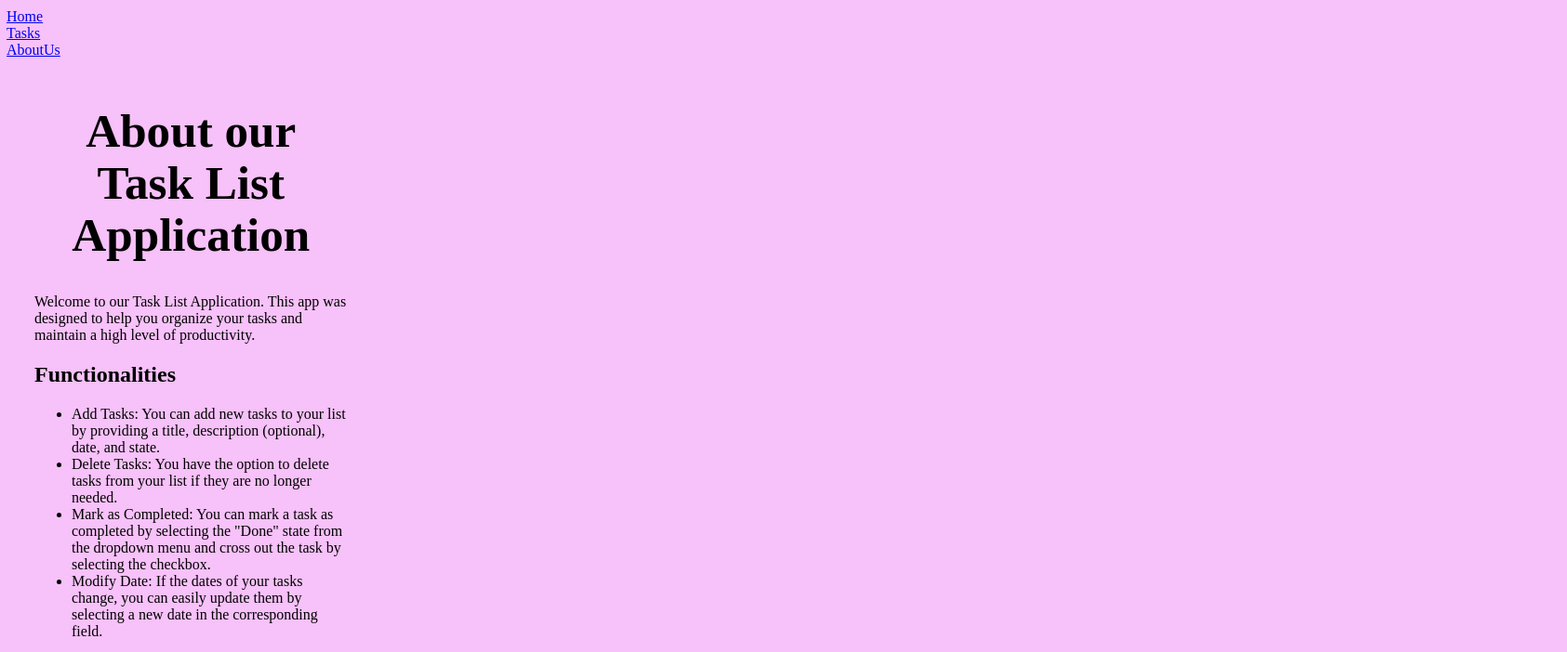
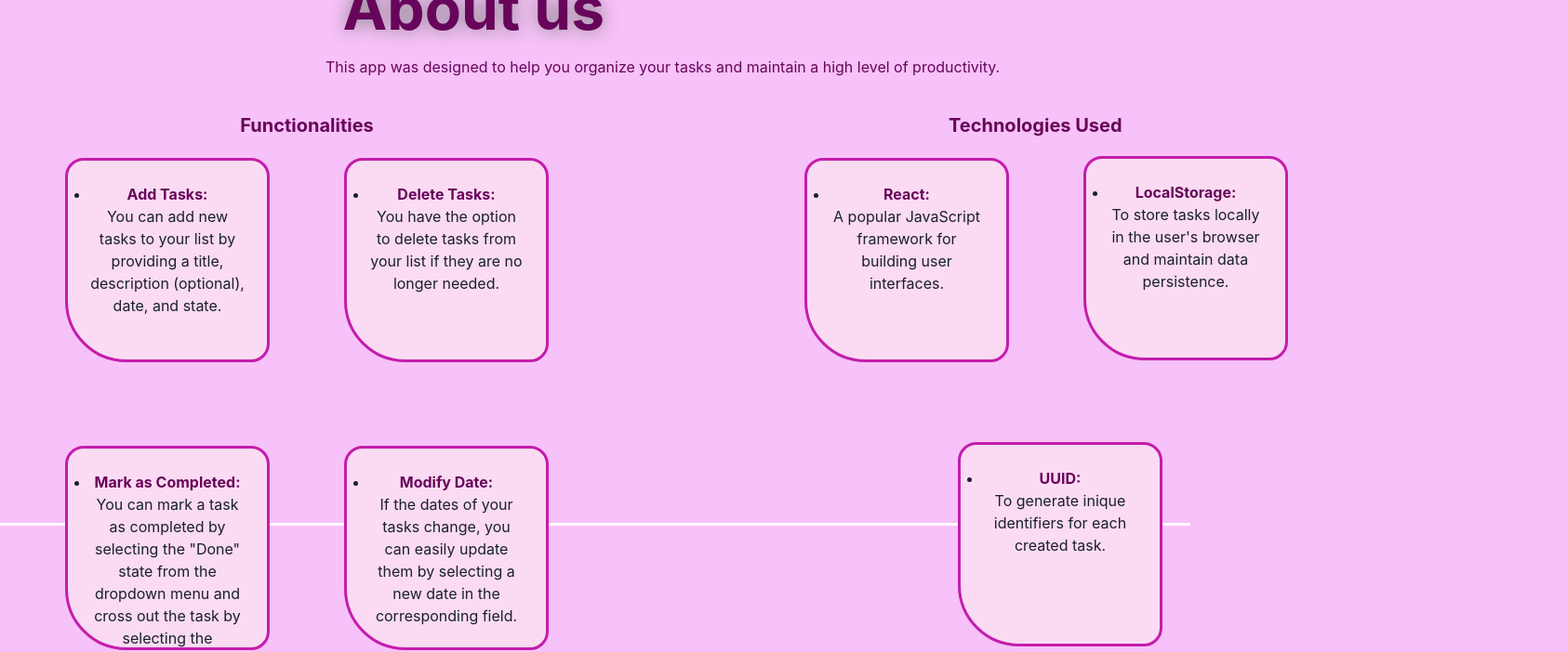
Before and after one commit to Luzsierra07/my-react-task-list, a React (Vite) app: page /AboutUs in a window 1280 px wide. Shown: the part 240-942 px from the top of the page at 93% size, 1685 px wide, since content can reach past the window. Built offline with nearby package versions, Linux system fonts and the light colour scheme.

Commit message:
estilos chakras ui agregados

```diff
--- a/package.json
+++ b/package.json
@@ -10,6 +10,10 @@
     "preview": "vite preview"
   },
   "dependencies": {
+    "@chakra-ui/react": "^2.8.0",
+    "@emotion/react": "^11.11.1",
+    "@emotion/styled": "^11.11.0",
+    "framer-motion": "^10.13.1",
     "react": "^18.2.0",
     "react-dom": "^18.2.0",
     "react-router-dom": "^6.14.2",
--- a/src/App.css
+++ b/src/App.css
@@ -1,14 +1,22 @@
+html{
+  background-color: rgb(247, 193, 249);
+}
 body {
   padding: 3px;
   display: grid;
   justify-content:center;
   background-color: rgb(247, 193, 249);
+
+
+
 }
 
 .header {
   color: #67055a;
   border: 3px solid #c41dab;
   width: 1340px;
+  right: 100px;
+  justify-content:center;
 }
 
 .target {
@@ -17,11 +25,10 @@ body {
   border: 2px solid #c41dab;
   border-radius: 20px;
   margin-bottom: 5px;
-  background-color: white;
+  background-color: rgb(250, 219, 243);
   border-bottom-left-radius: 30%;
   position:relative;
-  top: 150px;
-
+  top: 270px;
 }
 .container {
 
@@ -30,11 +37,13 @@ body {
   grid-template-rows: 60%;
   position:relative;
   left: 70px;
+  min-width: 100vh;
+  width: 100vw;
 }
 
 .btn{
-  position: relative;
-  top: 100px;
+  position: absolute;
+  top: 165px;
   left: 130px;
   color: white;
   background-color: rgb(222, 42, 201);
@@ -46,7 +55,8 @@ body {
   text-align:center;
   line-height: 0.5;
   position: relative;
-  top: 1px;
+  top: 20px;
+  font-weight: bold;
 
 }
 
@@ -61,22 +71,22 @@ body {
 .date{
   position: relative;
   top: 20px;
-  right: 10px;
+  right: 20px;
   color: #67055a;
 }
 
 select {
   color: #67055a;
-  position: relative;
-  top: 30px;
-  left: 65px;
+  position: absolute;
+  top: 120px;
+  right: 25px;
 }
 
 .ste{
   color: #67055a;
-  position: relative;
-  top: 30px;
-  left: 50px;
+  position: absolute;
+  top: 120px;
+  right:150px;
 }
 
 .Add {
@@ -87,20 +97,20 @@ select {
   color: white;
   background-color: rgb(222, 42, 201);
   border-radius: 10px;
-  margin-top: 60px;
+  margin-top: 190px;
 }
 
 .checked {
   color: #67055a;
-  position: relative;
-  top: 60px;
+  position: absolute;
+  top: 165px;
   left: 60px;
 
 }
 .cbox {
-  position: relative;
-  top: 60px;
-  left: 0px;
+  position: absolute;
+  top: 170px;
+  left: 40px;
   vertical-align: middle;
 }
 .help-text{
@@ -110,6 +120,8 @@ select {
 .form-container {
   max-width: 400px;
   margin: 0 auto;
+  position: absolute;
+  left: 5px;
 }
 
 .form-container label {
@@ -128,10 +140,12 @@ select {
   border-bottom: 1px solid #ccc;
   border-radius: 10px;
   outline: none;
+
 }
 
 .form-container textarea {
   resize: vertical;
+
 }
 
 .form-container .help-text {
@@ -156,5 +170,9 @@ select {
 .checked-title {
   text-decoration: line-through;
   vertical-align: top;
-
 }
+.description{
+  position: relative;
+  top: 30px;
+  text-align: center;
+}
--- a/src/App.jsx
+++ b/src/App.jsx
@@ -1,5 +1,6 @@
 import React from "react"
 import { BrowserRouter, Route, Routes } from "react-router-dom";
+import {ChakraProvider,Box} from "@chakra-ui/react";
 import Menu from "./Components/Menu";
 import Home from "./Components/Home";
 import Tasks from "./Components/Tasks";
@@ -8,23 +9,34 @@ import Header from "./Components/Header";
 import './App.css';
 
 
+
 function App() {
 
 
   return (
-    <>
+    <ChakraProvider>
+      <Box
+      backgroundPosition="center" backgroundColor="rgb(247, 193, 249)"
+      h="100vh" w="100vw">
     <BrowserRouter>
+    <Box marginInline="70px">
        <Header />
+       </Box>
        <Menu/>
     <div className="container">
      <Routes>
+
         <Route path="/" exact element={<Home/>} />
         <Route path="/Tasks" element={<Tasks/>} />
         <Route path="/AboutUs" element={<AboutUs/>} />
+
       </Routes>
     </div>
+
     </BrowserRouter>
-    </>
+
+    </Box>
+    </ChakraProvider>
   )
 }
 
--- a/src/Components/AboutUs.jsx
+++ b/src/Components/AboutUs.jsx
@@ -1,25 +1,150 @@
 import React from "react";
+import {Box} from "@chakra-ui/react";
 
 const AboutUs = () => {
+    const innerBoxStyles = {
+        display: 'flex',
+        alignItems: 'center',
+        justifyContent: 'center',
+        textAlign: 'center',
+        color: '#67055a',
+        textShadow: '0 0 20px grey',
+        fontSize: '20px',}
     return (
     <div>
-        <h1>About our Task List Application</h1>
-        <p>Welcome to our Task List Application. This app was designed to help you organize your tasks and maintain a high level of productivity.</p>
+        <Box
+        position="absolute"
+        bottom="1420px"
+        right="700px"
+        fontWeight="bold"
+        fontSize="10px"
+        sx={innerBoxStyles} >
+
+        <h1>About us</h1>
+        </Box>
+        <Box  textAlign="center"
+         position="absolute" left="280px"
+         marginTop="90px" color="#67055a">
+        <p>This app was designed to help you organize your tasks and maintain a high level of productivity.</p>
+        </Box>
+        <Box textAlign="center" color="#67055a"
+        fontWeight="bold" fontSize="20px"
+        marginTop="150px"
+        >
         <h2>Functionalities</h2>
+        </Box>
         <ul>
-            <li>Add Tasks: You can add new tasks to your list by providing a title, description (optional), date, and state.</li>
-            <li>Delete Tasks: You have the option to delete tasks from your list if they are no longer needed.</li>
-            <li>Mark as Completed: You can mark a task as completed by selecting the "Done" state from the dropdown menu and cross out the task by selecting the checkbox.</li>
-            <li>Modify Date: If the dates of your tasks change, you can easily update them by selecting a new date in the corresponding field.</li>
+        <Box display="grid" gridTemplateColumns="repeat(2, 1fr)" gap={20}>
+            <Box
+            marginTop="20px"
+            p={6}
+            textAlign="center"
+            width="220px"
+            height="220px"
+            border="3px solid #c41dab"
+            borderRadius="20px"
+            marginBottom="10px"
+            bg="rgb(250, 219, 243)"
+            borderBottomLeftRadius="30%">
+            <li> <Box fontWeight="bold" color="#67055a">Add Tasks:</Box> You can add new tasks to your list by providing a title, description (optional), date, and state.</li>
+            </Box>
+
+            <Box
+            marginTop="20px"
+            border="3px solid #c41dab"
+            borderRadius="20px"
+            marginBottom="5px"
+            bg="rgb(250, 219, 243)"
+            borderBottomLeftRadius="30%"
+            p={6}
+            textAlign="center"
+            width="220px"
+            height="220px">
+            <li><Box fontWeight="bold" color="#67055a">Delete Tasks:</Box> You have the option to delete tasks from your list if they are no longer needed.</li>
+            </Box>
+
+            <Box
+             border="3px solid #c41dab"
+             borderRadius="20px"
+            marginBottom="5px"
+            bg="rgb(250, 219, 243)"
+            borderBottomLeftRadius="30%"
+             p={6}
+             textAlign="center"
+             width="220px"
+            height="220px">
+            <li> <Box fontWeight="bold" color="#67055a">Mark as Completed: </Box>You can mark a task as completed by selecting the "Done" state from the dropdown menu and cross out the task by selecting the checkbox.</li>
+            </Box>
+
+            <Box
+            border="3px solid #c41dab"
+            borderRadius="20px"
+            marginBottom="5px"
+            bg="rgb(250, 219, 243)"
+            borderBottomLeftRadius="30%"
+            p={6}
+            textAlign="center"
+            width="220px"
+            height="220px">
+            <li><Box fontWeight="bold" color="#67055a">Modify Date: </Box>If the dates of your tasks change, you can easily update them by selecting a new date in the corresponding field.</li>
+            </Box>
+         </Box>
         </ul>
+        <Box position="relative" bottom="585px" color="#67055a"
+        fontWeight="bold" fontSize="20px" left="950px"
+        >
         <h2>Technologies Used</h2>
-        <p>Our Task List Application was developed using the following technologies:</p>
+        </Box>
+
         <ul>
-            <li>React: A popular JavaScript framework for building user interfaces.</li>
-            <li>LocalStorage: To store tasks locally in the user's browser and maintain data persistence.</li>
-            <li>UUID: To generate inique identifiers for each created task.</li>
+        <Box position="relative" bottom="585px" left="795px">
+         <Box marginTop="20px"
+            p={6}
+            textAlign="center"
+            width="220px"
+            height="220px"
+            border="3px solid #c41dab"
+            borderRadius="20px"
+            marginBottom="10px"
+            bg="rgb(250, 219, 243)"
+            borderBottomLeftRadius="30%">
+            <li><Box fontWeight="bold" color="#67055a">React: </Box>A popular JavaScript framework for building user interfaces.</li>
+            </Box>
+            </Box>
+            <Box position="relative" bottom="827px" left="1095px">
+            <Box marginTop="20px"
+            p={6}
+            textAlign="center"
+            width="220px"
+            height="220px"
+            border="3px solid #c41dab"
+            borderRadius="20px"
+            marginBottom="10px"
+            bg="rgb(250, 219, 243)"
+            borderBottomLeftRadius="30%">
+            <li><Box fontWeight="bold" color="#67055a">LocalStorage:</Box> To store tasks locally in the user's browser and maintain data persistence.</li>
+            </Box>
+            </Box>
+            <Box position="relative" bottom="759px" left="960px">
+            <Box marginTop="20px"
+            p={6}
+            textAlign="center"
+            width="220px"
+            height="220px"
+            border="3px solid #c41dab"
+            borderRadius="20px"
+            marginBottom="10px"
+            bg="rgb(250, 219, 243)"
+            borderBottomLeftRadius="30%">
+            <li><Box fontWeight="bold" color="#67055a">UUID: </Box>To generate inique identifiers for each created task.</li>
+            </Box>
+            </Box>
         </ul>
+        <Box  textAlign="center"
+         position="absolute" left="250px"
+         bottom="690px" color="#67055a">
         <p> We hope you enjoy using our application and that it helps you keep your tasks organized and achieve your goals effectively! </p>
+        </Box>
     </div>
     );
 };
--- a/src/Components/Header.jsx
+++ b/src/Components/Header.jsx
@@ -1,10 +1,13 @@
+import {Box} from "@chakra-ui/react"
 function Header () {
     return (
         <div className="task-list">
+            <Box font-weight="bold">
             <div className="header">
                 <h1>Todo App</h1>
                 <h1>Task List</h1>
             </div>
+            </Box>
         </div>
     )
 }
--- a/src/Components/Home.jsx
+++ b/src/Components/Home.jsx
@@ -1,11 +1,58 @@
 import React from "react";
+import  {Box, Image} from "@chakra-ui/react";
 
 const Home = () => {
+
+        const innerBoxStyles = {
+          display: 'flex',
+          alignItems: 'center',
+          justifyContent: 'center',
+          textAlign: 'center',
+          boxSize: 'full',
+          color: '#67055a',
+          textShadow: '0 0 20px grey',
+          fontWeight: 'bold',
+          fontSize: '20px',
+        }
     return (
         <div>
+             <Box oxSize= "md" w="1340px" flex="1" position="absolute"
+         top="0px" left="0px">
+           <Image src='https://images.herzindagi.info/image/2022/Nov/how-to-make-a-to-do-list-in-hindi.jpg' alt='To do list'
+            boxSize="500px"
+            w="1500px"
+            h="490px"
+            p={2}
+            filter="blur(2px)"
+            />
+         </Box>
+            <Box
+            position="absolute"
+            top="180px"
+            bottom="20px"
+            right="60px"
+            fontSize="27px"
+            sx={innerBoxStyles}
+             backdropFilter='invert(100%)'
+
+            >
             <h1>Welcome to your Task List App!</h1>
+            </Box>
+            <Box
+            position="absolute"
+            top="280px"
+            bottom="20px"
+            right="90px"
+            fontSize="19px"
+            sx={innerBoxStyles}
+             backdropFilter='invert(100%)'
+            >
             <p>Start organizing your tasks and stay productive!</p>
+            </Box>
+
+
         </div>
+
     );
 };
 
--- a/src/Components/Menu.jsx
+++ b/src/Components/Menu.jsx
@@ -1,19 +1,46 @@
 import React from "react";
+import {Button} from "@chakra-ui/react";
 import { Link } from "react-router-dom";
+
 
 const Menu = () => {
     return (
         <nav>
             <ul>
+
         <li>
-          <Link to="/">Home</Link>
+          <Button as={Link} to="/" variant="outline"
+          borderRadius="2px" top="20px" left="100px"
+          bgColor="pink.700"
+           color="white">
+          Home
+          </Button>
+
         </li>
+
         <li>
-          <Link to="/Tasks">Tasks</Link>
+          <Button as={Link} to="/Tasks" variant="outline"
+           borderRadius="2px"
+           position="absolute"
+           top="140px" left="200px"
+           bgColor="pink.700"
+           color="white">
+          Tasks
+          </Button>
+
         </li>
+
         <li>
-          <Link to="/AboutUs">AboutUs</Link>
+         <Button as={Link} to="/AboutUs" variant="outline"
+          borderRadius="2px"
+          pos="absolute"
+          top="140px" left="300px"
+          bgColor="pink.700"
+           color="white">
+          AboutUs
+          </Button>
         </li>
+
       </ul>
         </nav>
     )
--- a/src/Components/Task.jsx
+++ b/src/Components/Task.jsx
@@ -1,4 +1,4 @@
-
+import {Box} from "@chakra-ui/react"
 export function Task(props){
    const {id, title, onDelete, description, onDateChange, onStateChange, checked}=props;
 
@@ -18,25 +18,30 @@ export function Task(props){
         <div>
 
             <h4  className={`text ${checked ? 'checked-title' : ''}`}>{title}</h4>
-            {description && <p>{description}</p>} {/* Mostrar la descripción si existe */}
+            {description && <p className="description">{description}</p>} {/* Mostrar la descripción si existe */}
             <button className="btn btnDelte"onClick={handleDelete}>
                 DELETE
             </button>
 
 
-
+        <Box position="absolute" top="60px" left="50">
         <label className="date">
         Date:  </label>
-        <input type="date" name="date" id="dte" onChange={handleDateChange}/>
+
+        <input type="date" name="date" id="dte" onChange={handleDateChange}
+        className="date"/>
+        </Box>
 
         <label className="ste"> State: </label>
-           <select name="state" onChange={handleStateChange} >
+           <select name="state" onChange={handleStateChange}
+           >
             <option>Select state</option>
             <option>Done</option>
             <option>Unrealized</option>
             <option>Priority</option>
             <option>Not priority</option>
            </select>
+
         </div>
     );
 
--- a/src/Components/TaskList.jsx
+++ b/src/Components/TaskList.jsx
@@ -24,16 +24,6 @@ const TaskList = () => {
     };
     createTask(task);
     setShowForm(false); // ocultar el formulario después de agregar la tarea
-  };
-
-  const handleClick = () => {
-    const newTask = {
-      id: "",
-      title: "Make project React 1",
-      state: true,
-      date: "May 30, 2023",
-    };
-    createTask(newTask);
   };
 
   const handleDeleteTask = (taskId) => {
--- a/src/Components/Tasks.jsx
+++ b/src/Components/Tasks.jsx
@@ -1,13 +1,39 @@
 import React from "react";
 import TaskList from "./TaskList";
+import {Box} from "@chakra-ui/react"
 
 
 const Tasks= () => {
+    const innerBoxStyles = {
+        display: 'flex',
+        alignItems: 'center',
+        justifyContent: 'center',
+        textAlign: 'center',
+        boxSize: 'full',
+        color: '#67055a',
+        textShadow: '0 0 20px grey',
+        fontWeight: 'bold',
+        fontSize: '20px',
+      }
     return(
         <div>
+            <Box
+             position="absolute"
+             bottom="20px"
+             right="60px"
+             fontSize="10px"
+             sx={innerBoxStyles}
+              >
             <h1>Tasks List</h1>
+            </Box>
+            <Box  display="grid"
+                  gap={5}
+                  gridAutoFlow="column"
+                  position="relative"
+                  left="100px"
+                  >
             <TaskList/>
-
+            </Box>
 
         </div>
     );
--- a/src/TaskForm.jsx
+++ b/src/TaskForm.jsx
@@ -36,6 +36,7 @@ return (
         <div>
             <label htmlFor="description">Description:</label>
             <textarea
+            type="text"
             id="description"
             value={description}
             onChange={(e) => setDescription(e.target.value)}
```
Also changed, not shown: src/Components/homeImag.png (added), 1 other file (tests, documents, lock files or other folders).
